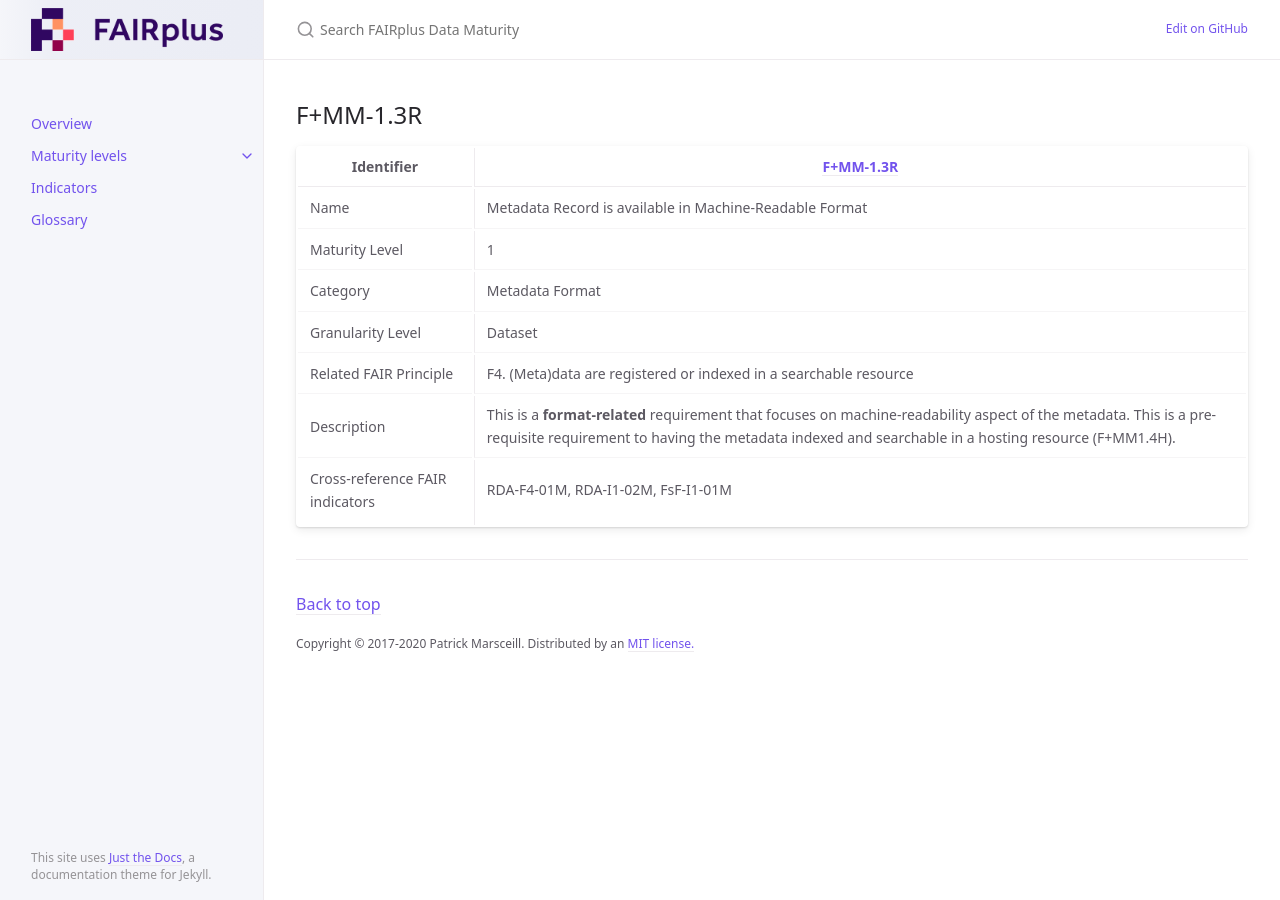
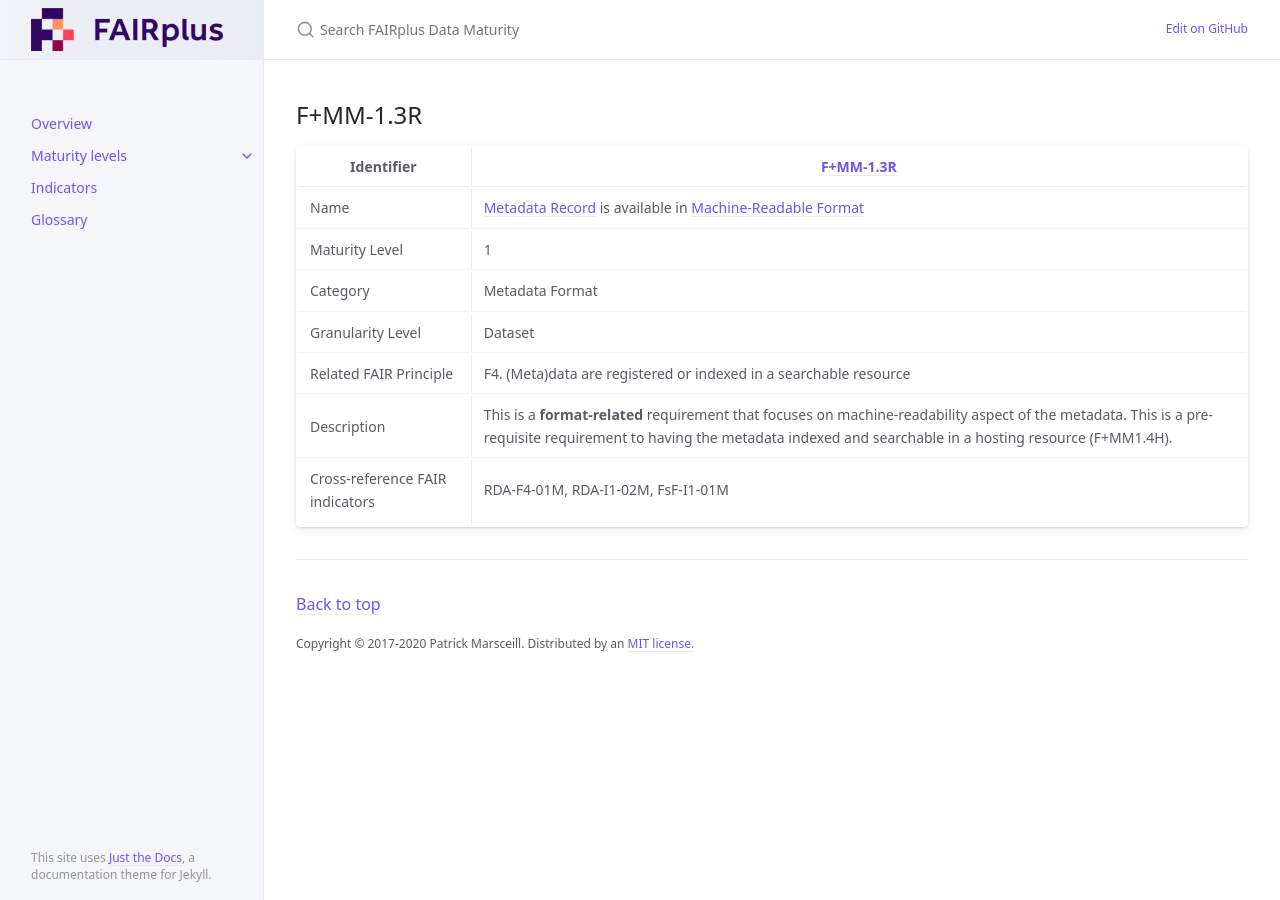
Before and after one commit to FAIRplus/Data-Maturity, a Jekyll site: the page built from docs/_indicators/A. F+MM-1.3R.md, in a window 1280 px wide. Built offline with Jekyll 4.4.1, drawn with Linux system fonts in a browser that asks for light colours; some of the changed lines change nothing that is shown.

Commit message:
Update and rename B. F+MM-1.3R.md to A. F+MM-1.3R.md

```diff
--- a/docs/_indicators/B. F+MM-1.3R.md
+++ b/docs/_indicators/A. F+MM-1.3R.md
@@ -7,9 +7,9 @@ nav_exclude: True
 
 ## F+MM-1.3R
 
-| Identifier | [F+MM-1.3R](https://github.com/FAIRplus/Data-Maturity/blob/indicator-definitions/docs/_indicators/B.%20F%2BMM-1.3R.md) |
+| Identifier | [F+MM-1.3R](https://github.com/FAIRplus/Data-Maturity/edit/indicator-definitions/docs/_indicators/B.%20F+MM-1.3R.md) |
 | ---------- | ----------|
-| Name | Metadata Record is available in Machine-Readable Format |
+| Name | [Metadata Record](https://fairplus.github.io/Data-Maturity/docs/Glossary/#metadata-record) is available in [Machine-Readable Format](https://fairplus.github.io/Data-Maturity/docs/Glossary/#machine-readable-format) |
 | Maturity Level | 1 |
 | Category | Metadata Format |
 | Granularity Level | Dataset |
```
